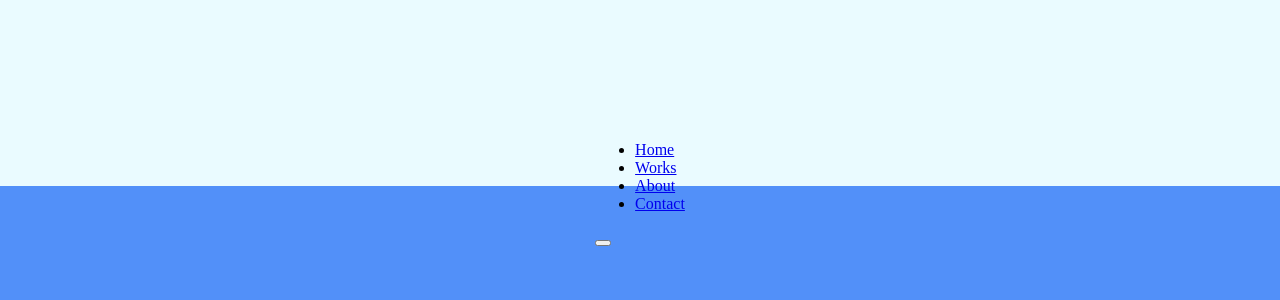
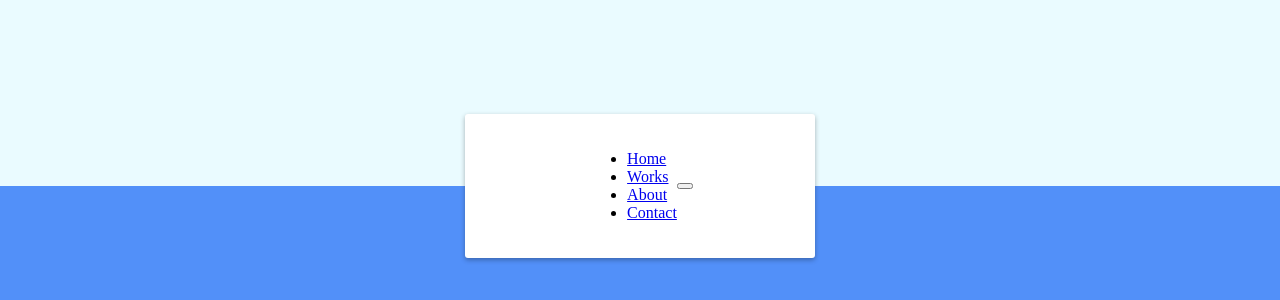
Before and after one commit to ZbigniewKulczynski1984/Animated_navigation, a plain HTML site: page index.html in a window 1280 px wide. Shown: the part 214-514 px from the top of the page. Drawn offline with Linux system fonts and the light colour scheme; a web font is replaced by a local one.

Commit message:
nav styled

```diff
--- a/css/style.css
+++ b/css/style.css
@@ -14,3 +14,19 @@ body {
     height: 100vh;
     margin: 0;
 }
+
+nav {
+    background-color: #fff;
+    padding: 20px;
+    width: 80px;
+    display: flex;
+    align-items: center;
+    justify-content: center;
+    border-radius: 3px;
+    box-shadow: 0 2px 5px rgba(0, 0, 0, 0.3);
+    transition: width 0.6s linera;
+}
+
+nav.active {
+    width: 350px;
+}
```
